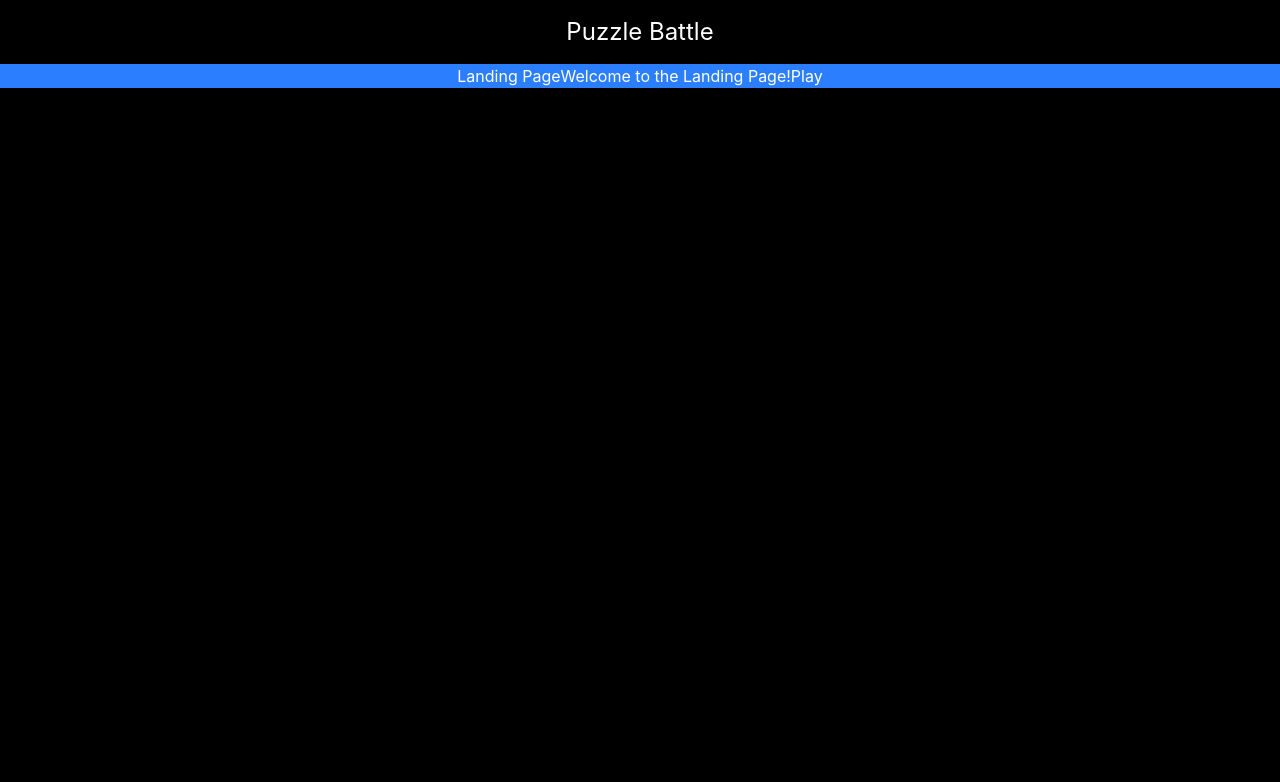
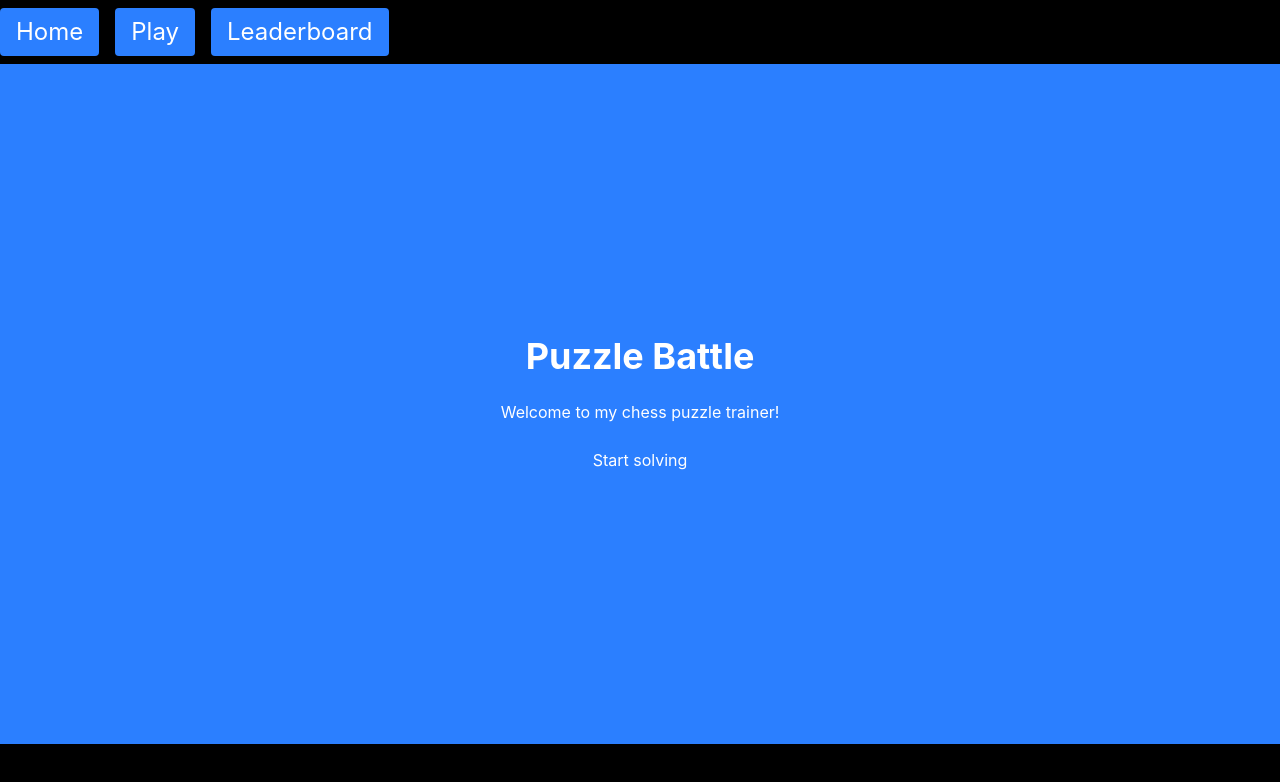
Before and after one commit to ov-git/PuzzleBattle, a React (Vite) app: page / in a window 1280 px wide. Shown: the top 782 px of the page. Built offline with nearby package versions, Linux system fonts and the light colour scheme.

Commit message:
add navbar

```diff
--- a/src/Layout.tsx
+++ b/src/Layout.tsx
@@ -1,11 +1,10 @@
 import { Outlet } from "react-router";
+import NavBar from "./components/NavBar";
 
 const Layout = () => {
   return (
     <div className="h-full w-full bg-black font-squealer min-h-screen ">
-      <div className="w-full h-16 bg-black flex justify-center items-center text-white text-2xl">
-        Puzzle Battle
-      </div>
+      <NavBar />
       <Outlet />
     </div>
   );
--- /dev/null
+++ b/src/components/NavBar.tsx
@@ -0,0 +1,27 @@
+import React from "react";
+import { Link } from "react-router";
+
+type Props = {};
+
+const NavBar = (props: Props) => {
+  return (
+    <div className="w-full h-16 bg-black flex gap-4 items-center text-white text-2xl">
+      <Link className="bg-blue-500 text-white px-4 py-2 rounded" to="/">
+        Home
+      </Link>
+
+      <Link className="bg-blue-500 text-white px-4 py-2 rounded" to="/play">
+        Play
+      </Link>
+
+      <Link
+        className="bg-blue-500 text-white px-4 py-2 rounded"
+        to="/leaderboard"
+      >
+        Leaderboard
+      </Link>
+    </div>
+  );
+};
+
+export default NavBar;
--- a/src/views/LandingPage.tsx
+++ b/src/views/LandingPage.tsx
@@ -1,14 +1,13 @@
-import React from "react";
 import { Link } from "react-router/internal/react-server-client";
 
 type Props = {};
 
 const LandingPage = (props: Props) => {
   return (
-    <div className="w-full h-full flex justify-center items-center bg-blue-500 text-white">
-      <h1>Landing Page</h1>
-      <p>Welcome to the Landing Page!</p>
-      <Link to="/play">Play</Link>
+    <div className="w-full h-[55vh] sm:h-[85vh] flex flex-col justify-center items-center gap-6 bg-blue-500 text-white">
+      <h1 className="text-4xl font-bold">Puzzle Battle</h1>
+      <p>Welcome to my chess puzzle trainer!</p>
+      <Link to="/play">Start solving</Link>
     </div>
   );
 };
```
